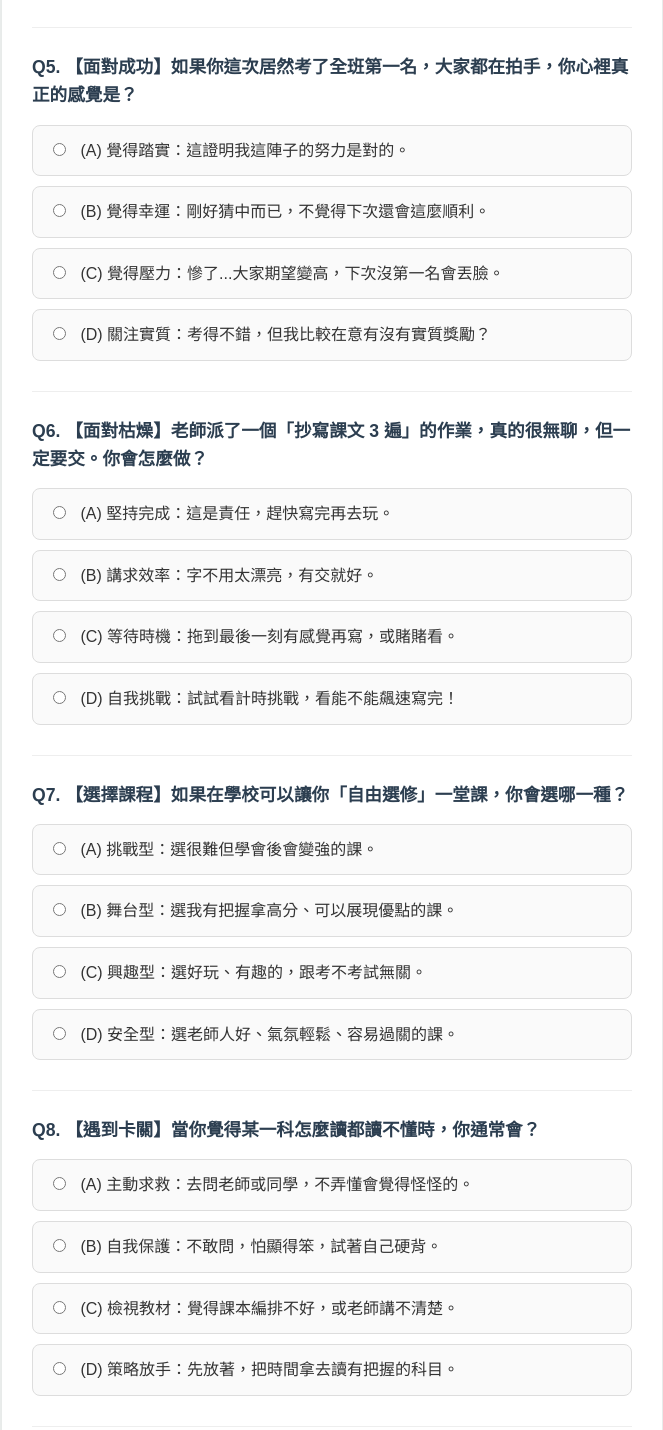
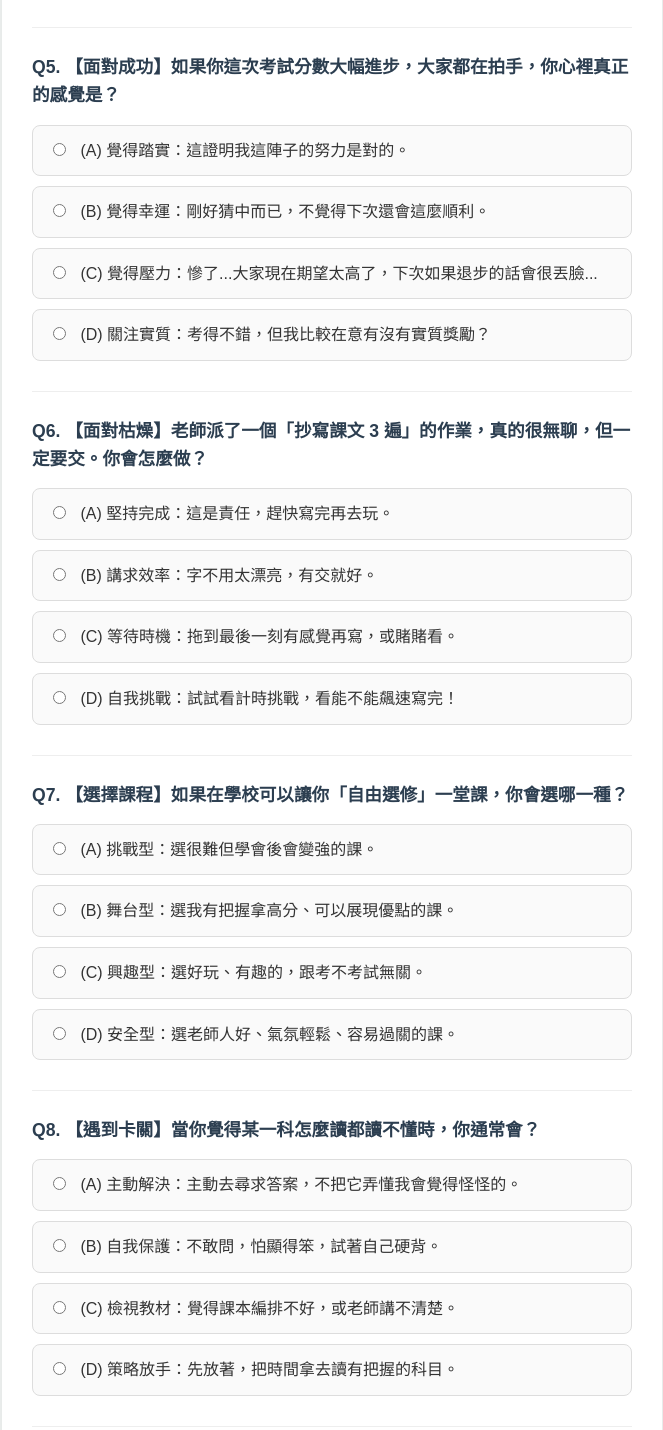
Before and after one commit to kimberleyabigailbott/motivation-test, a plain HTML site: page index.html in a window 1280 px wide. Shown: the part 1721-3151 px from the top of the page, without its empty margins (308-971 px from the left). Drawn offline with Linux system fonts and the light colour scheme.

Commit message:
Update 3 questions text

```diff
--- a/index.html
+++ b/index.html
@@ -89,11 +89,11 @@
         </div>
 
         <div class="question-block">
-            <div class="q-title">Q5. 【面對成功】如果你這次居然考了全班第一名，大家都在拍手，你心裡真正的感覺是？</div>
+            <div class="q-title">Q5. 【面對成功】如果你這次考試分數大幅進步，大家都在拍手，你心裡真正的感覺是？</div>
             <div class="options">
                 <label><input type="radio" name="q5" value="A"> (A) 覺得踏實：這證明我這陣子的努力是對的。</label>
                 <label><input type="radio" name="q5" value="B"> (B) 覺得幸運：剛好猜中而已，不覺得下次還會這麼順利。</label>
-                <label><input type="radio" name="q5" value="C"> (C) 覺得壓力：慘了...大家期望變高，下次沒第一名會丟臉。</label>
+                <label><input type="radio" name="q5" value="C"> (C) 覺得壓力：慘了...大家現在期望太高了，下次如果退步的話會很丟臉...</label>
                 <label><input type="radio" name="q5" value="D"> (D) 關注實質：考得不錯，但我比較在意有沒有實質獎勵？</label>
             </div>
         </div>
@@ -121,7 +121,7 @@
         <div class="question-block">
             <div class="q-title">Q8. 【遇到卡關】當你覺得某一科怎麼讀都讀不懂時，你通常會？</div>
             <div class="options">
-                <label><input type="radio" name="q8" value="A"> (A) 主動求救：去問老師或同學，不弄懂會覺得怪怪的。</label>
+                <label><input type="radio" name="q8" value="A"> (A) 主動解決：主動去尋求答案，不把它弄懂我會覺得怪怪的。</label>
                 <label><input type="radio" name="q8" value="B"> (B) 自我保護：不敢問，怕顯得笨，試著自己硬背。</label>
                 <label><input type="radio" name="q8" value="C"> (C) 檢視教材：覺得課本編排不好，或老師講不清楚。</label>
                 <label><input type="radio" name="q8" value="D"> (D) 策略放手：先放著，把時間拿去讀有把握的科目。</label>
@@ -132,7 +132,7 @@
             <div class="q-title">Q9. 【面對批評】如果老師當著大家的面，說你的作業寫得很不用心，你會？</div>
             <div class="options">
                 <label><input type="radio" name="q9" value="A"> (A) 反思改進：雖然丟臉，但我會檢查是不是真的有疏忽。</label>
-                <label><input type="radio" name="q9" value="B"> (B) 感到委屈：覺得老師誤會我，別人也這樣寫為何只說我？</label>
+                <label><input type="radio" name="q9" value="B"> (B) 感到委屈：我覺得老師誤會我，明明大家都一樣，很想嗆回去。</label>
                 <label><input type="radio" name="q9" value="C"> (C) 感到羞愧：覺得自己很糟糕，連這點小事都做不好。</label>
                 <label><input type="radio" name="q9" value="D"> (D) 情緒隔絕：聽聽就好，盡量不讓這件事影響心情。</label>
             </div>
```
